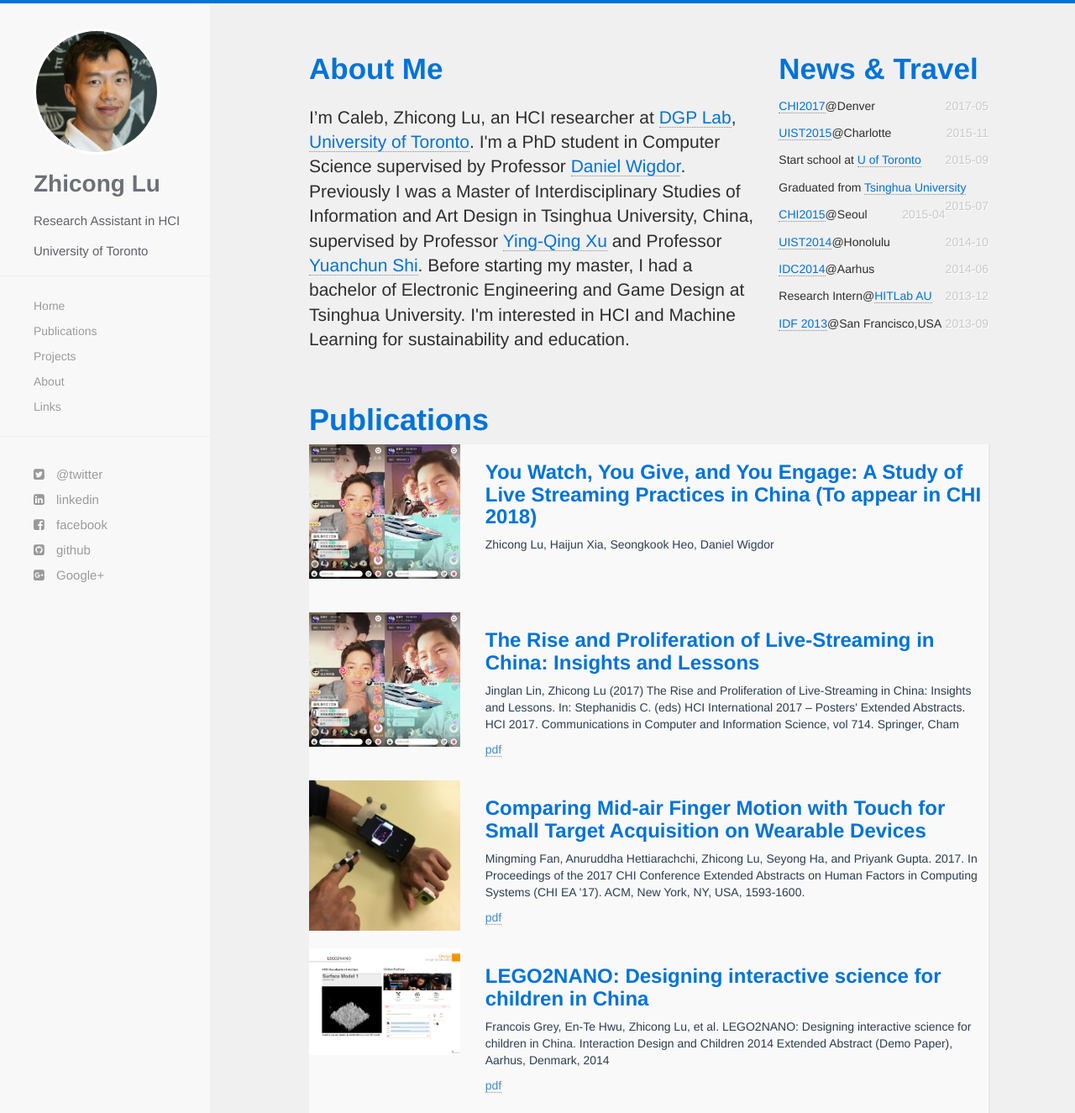
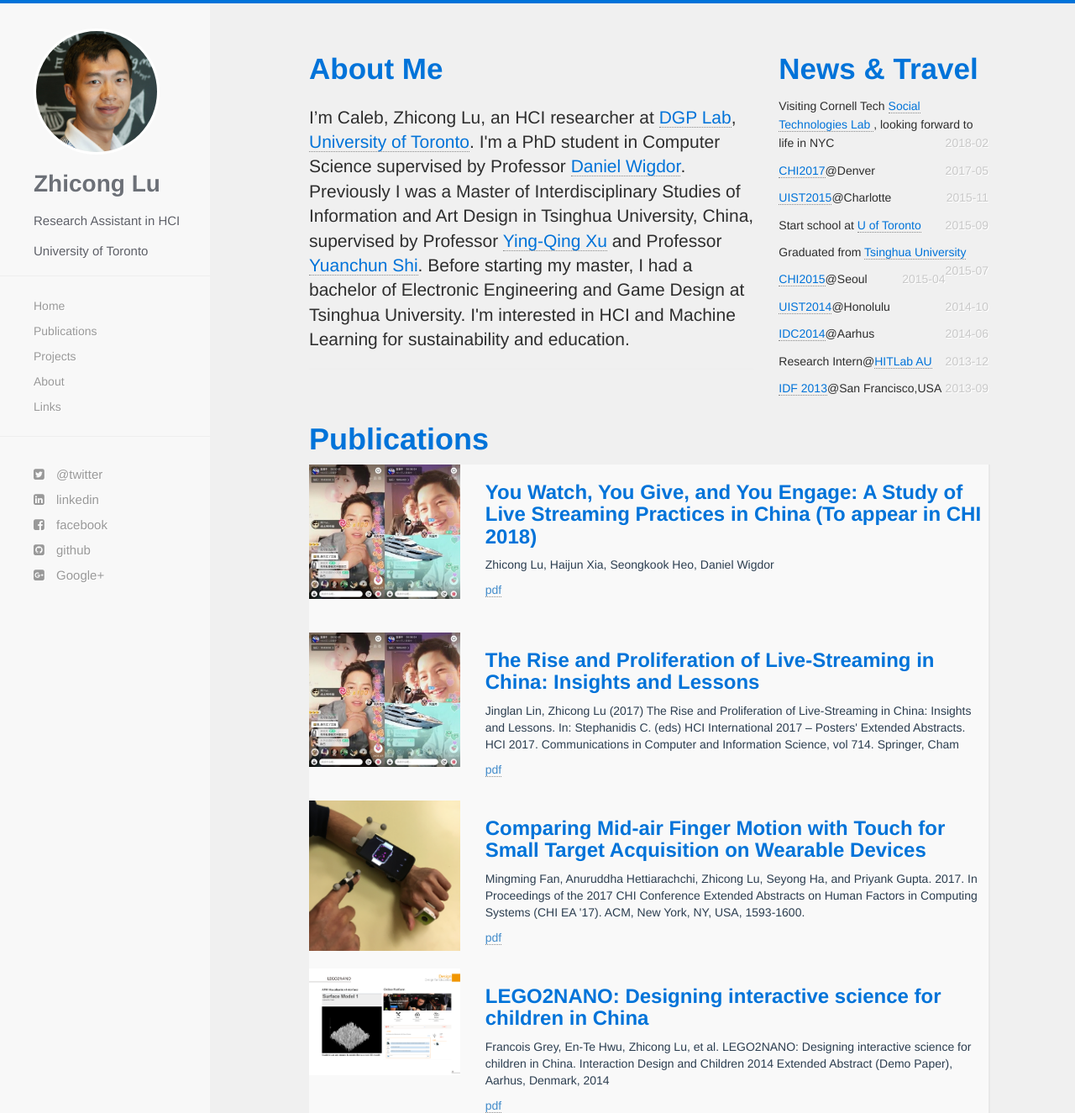
Before and after one commit to luzc08/luzc08.github.io, a Jekyll site: the page built from index.html, in a window 1280 px wide and 1400 px high, cut to the strip 0-1325 px from the top of the window. Shown: the whole strip at 84% size. Built offline with Jekyll 4.4.1, drawn with Linux system fonts in a browser that asks for light colours; nearby versions of some CDN libraries.

Commit message:
update 201803

```diff
--- a/_config.yml
+++ b/_config.yml
@@ -1,6 +1,6 @@
 name: Zhicong Lu
 author: Zhicong Lu
-baseurl: ##/~luzhc    ## CHANGE HERE WHEN DEPLOY
+baseurl: /~luzhc    ## CHANGE HERE WHEN DEPLOY
 description: Research Assistant in HCI
 description1: University of Toronto
 github: http://www.github.com/luzc08
--- a/_data/news.yml
+++ b/_data/news.yml
@@ -1,3 +1,6 @@
+- date: 2018-02
+  event: Visiting Cornell Tech <a  target="_blank" href="https://s.tech.cornell.edu/">Social Technologies Lab </a>, looking forward to life in NYC
+
 - date: 2017-05
   event: <a  target="_blank" href="https://chi2017.acm.org/">CHI2017</a>@Denver
 
--- a/_publications/2017-11-12-LiveStreamingCHI2018.markdown
+++ b/_publications/2017-11-12-LiveStreamingCHI2018.markdown
@@ -9,7 +9,7 @@ bib: "Zhicong Lu, Haijun Xia, Seongkook Heo, Daniel Wigdor "
 wordpress_id: 410
 image: /images/HCII17.jpg
 abstract: 'Despite gaining traction in North America, live streaming has not reached the popularity it has in China, where live streaming has a tremendous impact on the social behaviors of users. To better understand this socio-technological phenomenon, we conducted a mixed methods study of live streaming practices in China. We present the results of an online survey of 527 live streaming users, focusing on their broadcasting or viewing practices and the experiences they find most engaging. We also interviewed 14 active users to further explore their motivations and experiences. Our data revealed the different categories of content that was broadcasted and how varying aspects of this content engaged viewers. We gained insight into the role reward systems and fan group-chat play in engaging users, while also found evidence that both viewers and streamers desire deeper channels and mechanisms for interaction in addition to the commenting, gifting, and fan groups that are available today.'
-pdf: ##
+pdf: /media/CHI2018-lu.pdf
 categories:
 - publications
 tags:
```
Also changed, not shown: 3 other files.
